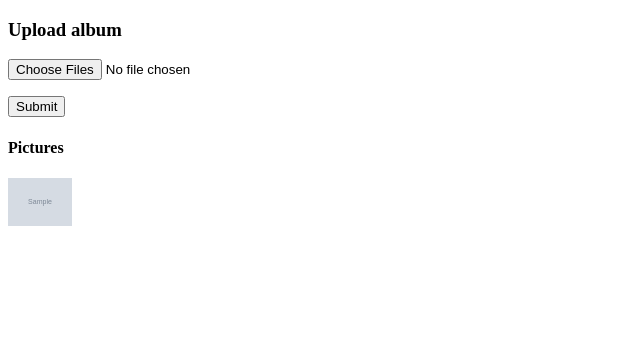
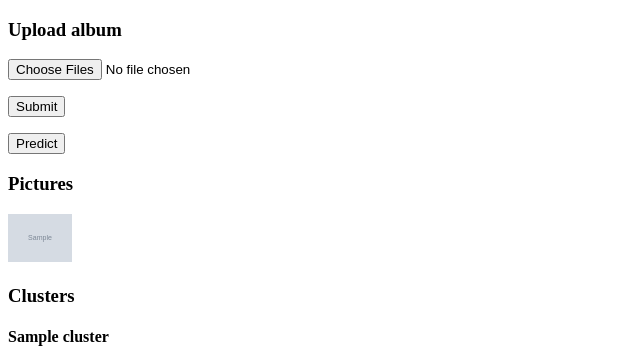
Before and after one commit to cedricbasuel/image-clustering, a Flask app: template templates/index.html in a window 1280 px wide. Shown: the top 364 px of the page, without its empty margins (0-640 px from the left). Run offline with Flask 2, Linux system fonts and the light colour scheme; the template is opened without the code that fills it: most values are stand-ins (such as "Sample title", 1, 10 or a date in 2020); grey boxes marked "Sample" are stand-in pictures.

Commit message:
image clustering now works and clusters are rendered in the page

```diff
--- a/app.py
+++ b/app.py
@@ -37,10 +37,7 @@ def index():
     images = os.listdir(app.config['UPLOAD_PATH'])
 
 
-
-
-
-    return render_template('index.html', images=images)
+    return render_template('index.html', images=images, cluster_dist={})
     # return render_template('index.html',uri=uri)
 
 @app.route('/uploads/<filename>')
@@ -49,38 +46,47 @@ def upload(filename):
 
 
 
-# @app.route('/predict', methods=['POST', 'GET'])
-# def predict(dir):
+@app.route('/predict', methods=['POST'])
+def predict():
 
-#     _labels = {'animalz': 0}
+    if request.method=='POST':
+        _labels = {'animalz': 0}
 
-#     image_list, label_list = load_images(dir=dir,
-#         target_size=(224,224),
-#         labelmap=_labels
-#         )
+        image_list, label_list = load_images(dir=app.config['UPLOAD_PATH'],
+            target_size=(224,224),
+            labelmap=_labels
+            )
 
-#     image_list, emb_list = get_embedding(image_list=image_list,
-#     model_name='mobilenet',
-#     image_shape=(224,224,3))
+        image_list, emb_list = get_embedding(image_list=image_list,
+        model_name='mobilenet',
+        image_shape=(224,224,3))
 
-#     # print(emb_list.shape)
+        # print(emb_list.shape)
 
-#     clustered_images = cluster_images(image_list=image_list,
-#     emb_list=emb_list,
-#     num_clusters=5
-#     )
+        clustered_images = cluster_images(image_list=image_list,
+        emb_list=emb_list,
+        num_clusters=2
+        )
 
-#     # clean this up laterrrr
-#     cluster_df = pd.DataFrame({'Image':label_list, 'Cluster':clustered_images})
+        # clean this up laterrrr
+        cluster_df = pd.DataFrame({'Image':label_list, 'Cluster':clustered_images})
 
-#     cluster_dict = {}
-#     cluster_dict = {None for key in list(set(cluster_df['cluster']))}
-#     for key in cluster_dict.keys():
-#         temp_df = cluster_df[cluster_df['Cluster']==key]
-#         cluster_dict[key] = list(temp_df['Image'])
+        cluster_dict = {}
+        cluster_dict = {key: None for key in list(set(cluster_df['Cluster']))}
 
-#     return render_template('index.html',cluster_dict=cluster_dict)
+        for key in cluster_dict.keys():
+            temp_df = cluster_df[cluster_df['Cluster']==key]
+            cluster_dict[key] = list(temp_df['Image'])
+
+
+        images = os.listdir(app.config['UPLOAD_PATH'])
+    return render_template('index.html', images=images, cluster_dict=cluster_dict)
 
 
 if __name__=="__main__":
     app.run(debug=True)
+
+
+
+
+# sudo rm -rf ~/.nv/
--- a/templates/index.html
+++ b/templates/index.html
@@ -11,17 +11,30 @@
     <h3>Upload album</h3>
     <form method="POST" action="" enctype="multipart/form-data">
 
-    <p><input type="file" name="file" multiple></p>
-    <p><input type="submit" value="Submit"></p>
+        <p><input type="file" name="file" multiple></p>
+        <p><input type="submit" value="Submit"></p>
 
     </form>
 
-    <h4>Pictures</h4>
+    <form method="POST" action="{{ url_for('predict') }}">
+        <p><input type="submit" value="Predict"></p>
+    </form>
+
+    <h3>Pictures</h3>
     {% for image in images %}
         <img src="{{ url_for('upload', filename=image) }}" style="width: 64px">
     {% endfor %}
 
-    <!-- {{ message }} -->
+    <h3>Clusters</h3>
+
+    {% for cluster in cluster_dict %}
+        <h4> {{ cluster }} </h4>
+
+        {% for pic in cluster_dict[cluster] %}
+            <img src="{{ url_for('upload', filename=pic) }}" style="width: 256px; height: 256px;">
+        {% endfor %}
+
+    {% endfor %}
 
 
 
```
Also changed, not shown: uploads/e032b10b2df21c22d2524518b7444f92e37fe5d404b0144390f8c07aa5ecb6_640.jpg (added), uploads/e83cb00a2ef1053ed1584d05fb1d4e9fe777ead218ac104497f5c978a4efbcb0_640.jpg (added), uploads/e83cb00a2ef1083ed1584d05fb1d4e9fe777ead218ac104497f5c978a4eebdbd_640.jpg (added), uploads/e83cb10c28f5063ed1584d05fb1d4e9fe777ead218ac104497f5c978a4efbcb0_640.jpg (added), uploads/e83cb10f2bf7033ed1584d05fb1d4e9fe777ead218ac104497f5c978a4efb4bb_640.jpg (added), uploads/image_0004.jpg (added), uploads/image_0005.jpg (added), uploads/image_0006.jpg (added), uploads/image_0007.jpg (added), uploads/image_0008.jpg (added), uploads/image_0009.jpg (added), uploads/image_0010.jpg (added), uploads/image_0011.jpg (added), uploads/image_0012.jpg (added), 3 more files.
